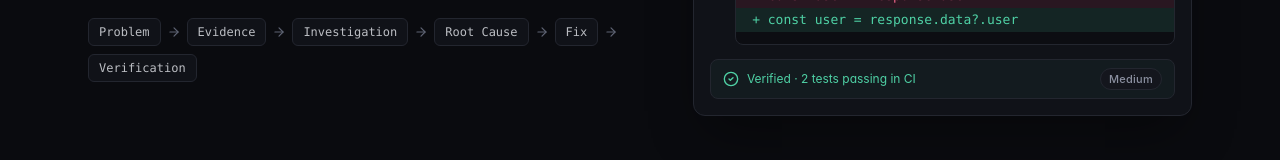
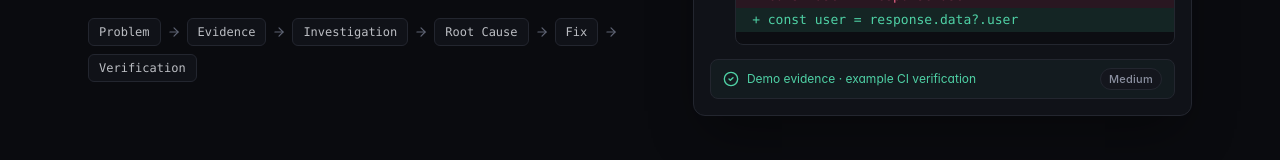
Before and after one commit to Sowmyaindugu1505/debugproof, a React (Vite) app: page / in a window 1280 px wide. Shown: the part 582-742 px from the top of the page. Built offline with nearby package versions, Linux system fonts and the light colour scheme.

Commit message:
ui: clarify demo verification evidence

```diff
--- a/src/features/landing/MiniCase.tsx
+++ b/src/features/landing/MiniCase.tsx
@@ -61,7 +61,7 @@ export function MiniCase() {
 
         <div className="flex items-center gap-2 rounded-lg border border-border bg-accent-soft/40 px-3 py-2">
           <CheckCircle2 className="h-4 w-4 text-accent" />
-          <span className="text-[12px] text-accent">Verified · 2 tests passing in CI</span>
+          <span className="text-[12px] text-accent">Demo evidence · example CI verification</span>
           <Badge tone="neutral" className="ml-auto">
             Medium
           </Badge>
```
